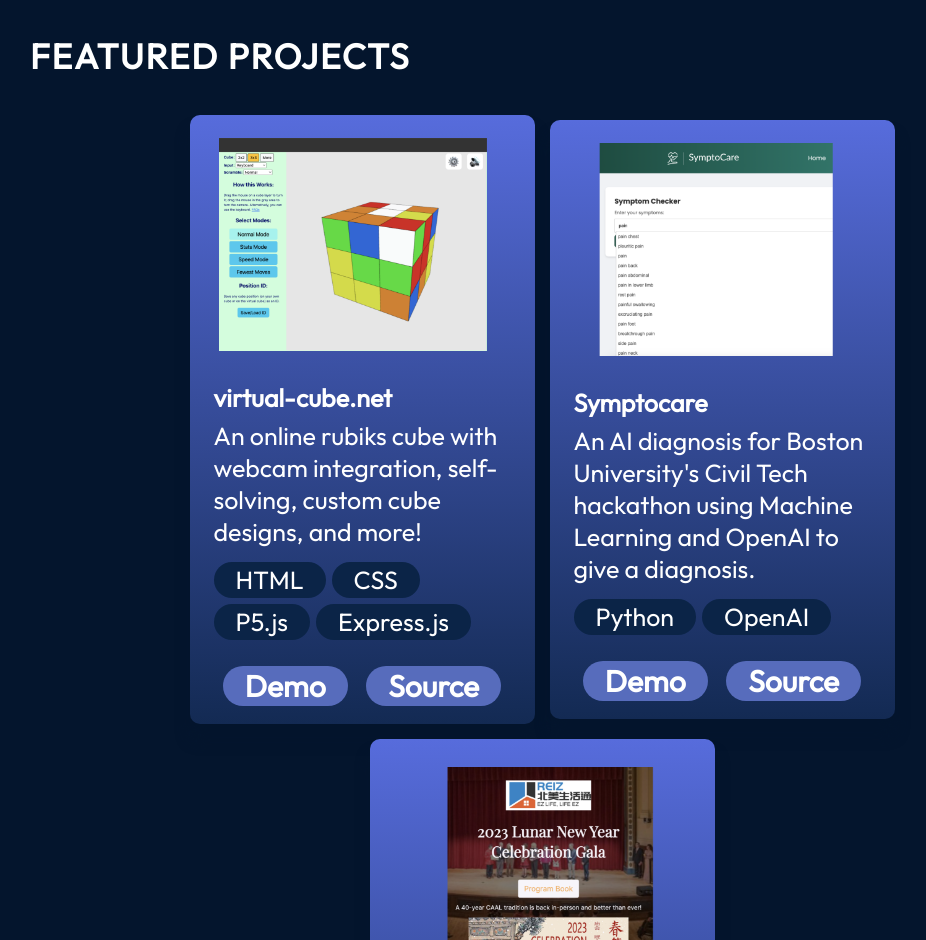
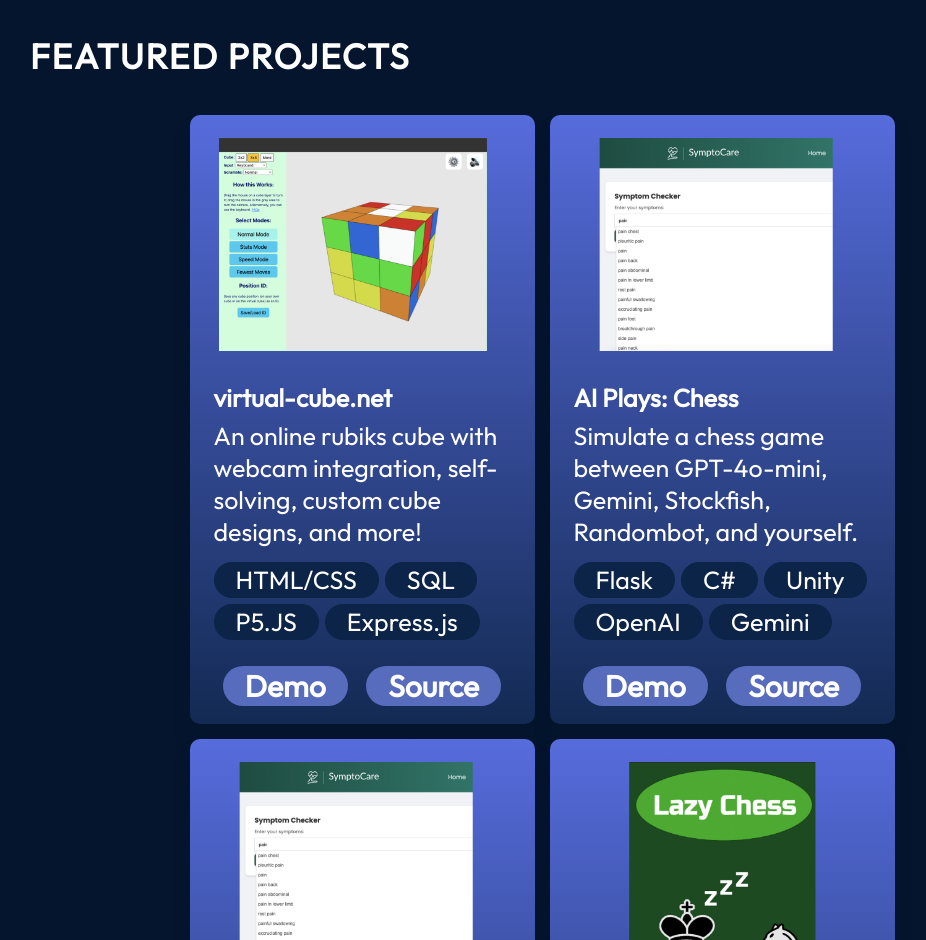
Before and after one commit to JadenLeung/JadenLeung.github.io, a React (Vite) app: page / in a window 1280 px wide. Shown: the part 1860-2800 px from the top of the page, without its empty margins (98-1024 px from the left). Built offline with nearby package versions, Linux system fonts and the light colour scheme.

Commit message:
Added AI Plays Chess

```diff
--- /dev/null
+++ b/src/components/AIchess/AIchess.jsx
@@ -0,0 +1,15 @@
+import React from 'react'
+import { getImageUrl } from '../../utils';
+import styles from './AIchess.module.css';
+
+export const Chess = () => {
+  return (
+    <div className={styles.page}>
+      <div className={styles.container}>
+      <iframe className={styles.iframe} frameborder="0" src="https://itch.io/embed-upload/11331056?color=333333" allowfullscreen="" width="450" height="870"><a href="https://jadenleung.itch.io/ai-chess">Play AI Plays: Chess on itch.io</a></iframe>
+      </div>
+      <p className={styles.text}>Select between GPT-4o-mini, Gemini, Stockfish 15, Randombot, and yourself to compete in a chess game! <br/>Additionally, you can strengthen both Gemini/GPT by adjusting the stockfish percentage, representing the chance that stockfish takes over Gemini/GPT's moves. </p>
+      <iframe className={styles.miniframe} frameborder="0" src="https://itch.io/embed/2932756" width="552" height="167"><a href="https://jadenleung.itch.io/ai-chess">AI Plays: Chess by JadenLeung</a></iframe>
+    </div>
+  )
+}
--- /dev/null
+++ b/src/components/AIchess/AIchess.module.css
@@ -0,0 +1,61 @@
+@import "../../vars.css";
+
+
+.page {
+    display: flex;
+    flex-direction: column;
+}
+.container {
+    display: flex;
+    justify-content: center;  /* Horizontally center */
+    align-items: center;
+}
+
+.iframe {
+    background-color: var(--color-bg);
+    overflow-x: hidden;
+    color: white;
+    padding-top:50px;
+}
+
+.miniframe {
+    background-color: var(--color-bg);
+    width: 75%;
+    height: 100%;
+    overflow-x: hidden;
+    color: white;
+    padding-top:50px;
+    padding-left: 35%;
+    padding-right: 10%;
+    padding-bottom: 20px;
+}
+
+.text {
+    font-size: 20px;
+    padding-top: 100px;
+    padding-left: 10%;
+    padding-right: 10%;
+}
+
+@media screen and (max-width: 830px) {
+    .iframe {
+        /* transform: scale(0.95);  */
+        /*transform-origin: center;*/
+        display: none;
+    }
+    .text {
+        order: 2;
+        padding-bottom:100%;
+    }
+    .miniframe {
+        background-color: var(--color-bg);
+        width: 75%;
+        height: 100%;
+        order: 1;
+
+    }
+    .text {
+        font-size: 15px;
+        padding-top: 0px;
+    }
+}
--- a/src/components/Navbar/Navbar.jsx
+++ b/src/components/Navbar/Navbar.jsx
@@ -6,12 +6,16 @@
 
 const projects = [
     {
-        name: "Lazy Chess",
-        link: "/lazychess",
+        name: "AI Plays Chess",
+        link: "/aichess",
     },
     {
         name: "Lunar New Year",
         link: "http://lny2023.caal-ma.org/",
+    },
+    {
+        name: "Lazy Chess",
+        link: "/lazychess",
     },
     {
         name: "Symptocare",
--- a/src/data/projects.json
+++ b/src/data/projects.json
@@ -3,17 +3,33 @@
         "title": "virtual-cube.net",
         "imageSrc": "projects/cube.png",
         "description": "An online rubiks cube with webcam integration, self-solving, custom cube designs, and more!",
-        "skills": ["HTML", "CSS", "P5.js", "Express.js"],
+        "skills": ["HTML/CSS", "SQL", "P5.JS", "Express.js"],
         "demo": "https://virtual-cube.net/",
         "source": "https://github.com/JadenLeung/rubiks"
+    },
+    {
+        "title": "AI Plays: Chess",
+        "imageSrc": "projects/symptocare.png",
+        "description": "Simulate a chess game between GPT-4o-mini, Gemini, Stockfish, Randombot, and yourself.",
+        "skills": ["Flask", "C#", "Unity", "OpenAI", "Gemini"],
+        "demo": "https://jadenleung.github.io/#/aichess",
+        "source": "https://github.com/JadenLeung/ai-chess"
     },
     {
         "title": "Symptocare",
         "imageSrc": "projects/symptocare.png",
         "description": "An AI diagnosis for Boston University's Civil Tech hackathon using Machine Learning and OpenAI to give a diagnosis.",
-        "skills": ["Python", "OpenAI"],
+        "skills": ["Flask", "OpenAI"],
         "demo": "https://devpost.com/software/symptocare",
         "source": "https://github.com/Ryan-J-Gilbert/tfc-hack-2024-symptocare/?tab=readme-ov-file"
+    },
+    {
+        "title": "Lazy Chess",
+        "imageSrc": "projects/lazychess3.png",
+        "description": "A chess-based puzzle game to strengthen chess tactics and strategies. Contains 28 levels of mind-inducing gameplay.",
+        "skills": ["C#", "Unity"],
+        "demo": "https://jadenleung.github.io/#/lazychess",
+        "source": "https://github.com/JadenLeung/lazy-chess"
     },
     {
         "title": "Lunar New Year Gala",
@@ -22,5 +38,13 @@
         "skills": ["HTML", "CSS"],
         "demo": "http://lny2023.caal-ma.org/",
         "source": "https://github.com/JadenLeung/lunar"
+    },
+    {
+        "title": "Wordle",
+        "imageSrc": "projects/Wordle.png",
+        "description": "A command line Wordle Game featuring a bot that predicts the best word, versus mode, and a bot simulation mode.",
+        "skills": ["Java"],
+        "demo": "https://replit.com/@JadenLeung2/Wordle",
+        "source": "https://github.com/JadenLeung/wordle"
     }
 ]
--- a/src/main.jsx
+++ b/src/main.jsx
@@ -8,6 +8,7 @@
 import App from './pages/App.jsx';
 import Resume from './pages/Resume.jsx';
 import Lazy from './pages/Lazy.jsx';
+import AIchess from './pages/AIchess.jsx';
 import './index.css';
 
 import "@fontsource/outfit";
@@ -26,6 +27,10 @@
     path: "lazychess",
     element: <Lazy/>,
   },
+  {
+    path: "aichess",
+    element: <AIchess/>,
+  }
 ]);
 
 ReactDOM.createRoot(document.getElementById('root')).render(
--- /dev/null
+++ b/src/pages/AIchess.jsx
@@ -0,0 +1,18 @@
+import styles from './App.module.css';
+import { Navbar } from '../components/Navbar/Navbar';
+import { Chess } from '../components/AIchess/AIchess';
+
+function AIchess() {
+
+
+  return (
+    <div className={styles.App}>
+      <Navbar/>
+      <Chess/>
+    </div>
+  );
+}
+
+export default AIchess;
+
+// npm run dev
```
Also changed, not shown: assets/projects/Wordle.png (added), assets/projects/lazychess3.png (added).
